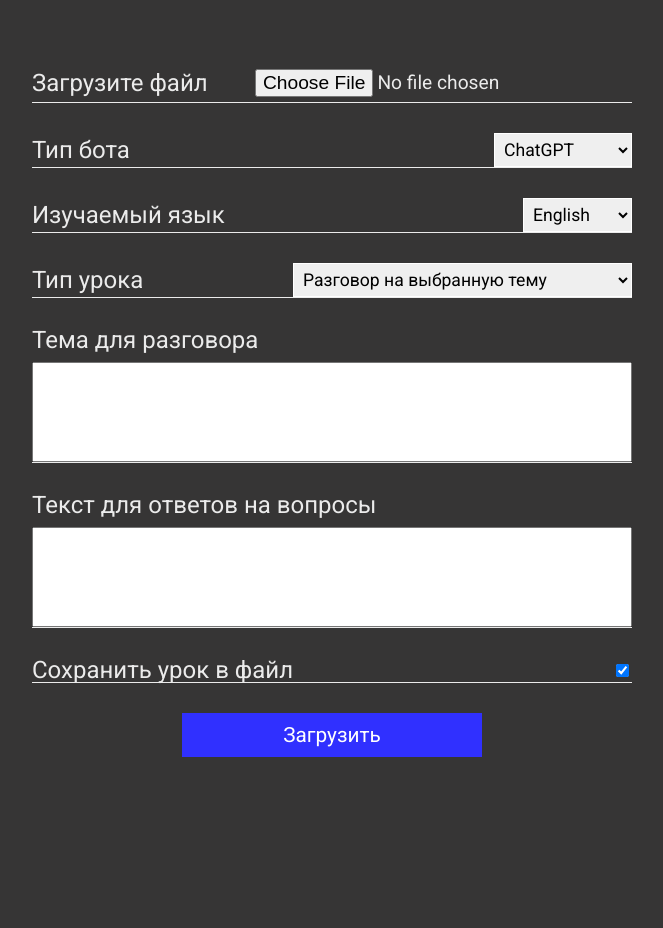
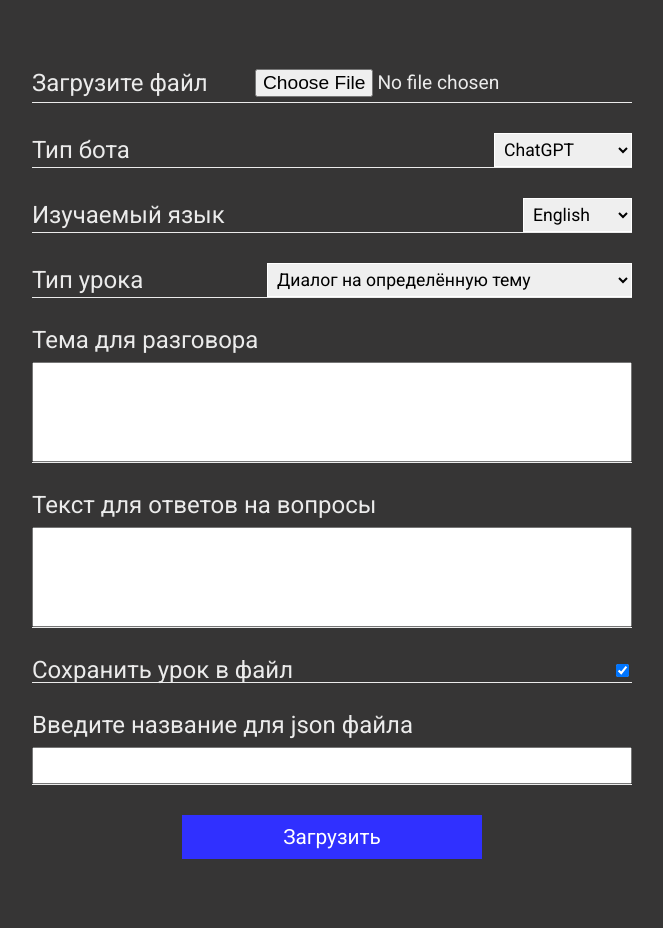
Before and after one commit to danilmash/JSONConstructor, a Flask app: page / in a window 1280 px wide. Shown: the whole page, without its empty margins (308-971 px from the left). Run offline with Flask 3, Linux system fonts and the light colour scheme.

Commit message:
Ввод названия файла, другие названия для полей формы

```diff
--- a/app/forms.py
+++ b/app/forms.py
@@ -1,11 +1,20 @@
+# -*- coding: utf-8 -*-
 from flask_wtf import FlaskForm
 from wtforms import BooleanField, SelectField, TextAreaField
 from wtforms import validators
 
 class JSONForm(FlaskForm):
     bot_type = SelectField('Тип бота', choices=[('chat_gpt', 'ChatGPT'), ('yandex_gpt', 'YandexGPT')], validators=[validators.DataRequired()])
-    language = SelectField('Изучаемый язык', choices=[('eng', 'English'), ('ge', 'German')], validators=[validators.DataRequired()])
-    lesson_type = SelectField('Тип уроки', choices=[('topic_speak','Разговор на выбранную тему'), ('words_check', 'Проверка слов на выбранную тему')], validators=[validators.DataRequired()])
-    topic = TextAreaField('Тема урока')
-    text = TextAreaField('Текст для ответов на вопросы')
-    save_to_file = BooleanField('Сохранять урок в файл', default=True)
+
+    role_or_task = SelectField('Изучаемый язык',
+                            choices=[('Представь что ты преподаватель английского языка, а я твой ученик', 'English'),
+                                    ('Представь что ты преподаватель немецкого языка, а я твой ученик', 'German')],
+                            validators=[validators.DataRequired()])
+
+    lesson_type = SelectField('Тип уроки', choices=[('Диалог на определённую тему','Диалог на определённую тему'),
+                                                    ('Проверка слов на определённую тему', 'Проверка слов на определённую тему')],
+                                        validators=[validators.DataRequired()])
+
+    topic_of_dialogue = TextAreaField('Тема урока')
+    text_for_questions = TextAreaField('Текст для ответов на вопросы')
+    save_lesson_to_file = BooleanField('Сохранять урок в файл', default=True)
--- a/app/routes.py
+++ b/app/routes.py
@@ -1,3 +1,4 @@
+# -*- coding: utf-8 -*-
 from flask import render_template, request, jsonify, send_file
 from app import app
 from app.forms import JSONForm
@@ -5,26 +6,29 @@ import json
 import tempfile
 import os
 
+
 @app.route('/', methods=['GET', 'POST'])
 def my_form():
     form = JSONForm()
     if request.method == 'POST':
         data = {
             'bot_type': request.form.get('bot_type'),
-            'language': request.form.get('language'),
+            'role_or_task': request.form.get('role_or_task'),
             'lesson_type': request.form.get('lesson_type'),
-            'topic': request.form.get('topic'),
-            'text': request.form.get('text'),
-            'save_to_file': request.form.get('save_to_file'),
+            'topic_of_dialogue': request.form.get('topic_of_dialogue'),
+            'text_for_questions': request.form.get('text_for_questions'),
+            'save_lesson_to_file': request.form.get('save_lesson_to_file'),
         }
 
-        with tempfile.NamedTemporaryFile(mode='w+', delete=False) as temp_file:
-            json.dump(data, temp_file)
+        with tempfile.NamedTemporaryFile(mode='w+', delete=False, encoding='utf-8') as temp_file:
+            json.dump(data, temp_file, ensure_ascii=False)
             temp_file_path = temp_file.name
 
-        return send_file(temp_file_path, as_attachment=True, download_name='form_data.json')
+        if request.form.get('filename'):
+            return send_file(temp_file_path, as_attachment=True, download_name='%s.json' % (request.form.get('filename')))
+        else:
+            return send_file(temp_file_path, as_attachment=True, download_name='form-data.json')
 
-        os.remove(temp_file_path)
 
 
     return render_template('index.html', form=form)
--- a/app/static/css/style.css
+++ b/app/static/css/style.css
@@ -95,6 +95,10 @@ option {
   padding: 5px 10px;
   font-size: 1.2rem;
 }
+.form__input_input {
+  width: 100%;
+  line-height: 100%;
+}
 .form__input_textarea {
   box-sizing: border-box;
   width: 100%;
--- a/app/static/css/style.scss
+++ b/app/static/css/style.scss
@@ -47,6 +47,11 @@ option {
         padding: 5px 10px;
         font-size: 1.2rem;
 
+        &_input {
+            width: 100%;
+            line-height: 100%;
+        }
+
         &_textarea {
             box-sizing: border-box;
             width: 100%;
--- a/app/templates/index.html
+++ b/app/templates/index.html
@@ -21,8 +21,8 @@
         </div>
 
         <div class="form__input-container">
-            <label class="form__label" for="{{ form.language.id }}">Изучаемый язык</label>
-            {{ form.language(class="form__input form__input_select") }}
+            <label class="form__label" for="{{ form.role_or_task.id }}">Изучаемый язык</label>
+            {{ form.role_or_task(class="form__input form__input_select") }}
         </div>
 
         <div class="form__input-container">
@@ -31,18 +31,23 @@
         </div>
 
         <div class="form__input-container form__input-container_column">
-            <label class="form__label" for="{{ form.topic.id }}">Тема для разговора</label>
-            {{ form.topic(class="form__input form__input_textarea") }}
+            <label class="form__label" for="{{ form.topic_of_dialogue.id }}">Тема для разговора</label>
+            {{ form.topic_of_dialogue(class="form__input form__input_textarea") }}
         </div>
 
         <div class="form__input-container form__input-container_column">
-            <label class="form__label" for="{{ form.text.id }}">Текст для ответов на вопросы</label>
-            {{ form.text(class="form__input form__input_textarea") }}
+            <label class="form__label" for="{{ form.text_for_questions.id }}">Текст для ответов на вопросы</label>
+            {{ form.text_for_questions(class="form__input form__input_textarea") }}
         </div>
 
         <div class="form__input-container">
-            <label class="form__label" for="{{ form.save_to_file.id }}">Сохранить урок в файл</label>
-            {{ form.save_to_file(class="form__input") }}
+            <label class="form__label" for="{{ form.save_lesson_to_file.id }}">Сохранить урок в файл</label>
+            {{ form.save_lesson_to_file(class="form__input") }}
+        </div>
+
+        <div class="form__input-container">
+            <label class="form__label" for="#filename">Введите название для json файла</label>
+            <input type="text" name="filename" id="filename" class="form__input form__input_input">
         </div>
         <button class="form__submit" type="submit">Загрузить</button>
     </form>
@@ -69,11 +74,11 @@
 
         function fillForm(data) {
             document.querySelector('.form__input[name="bot_type"]').value = data.bot_type;
-            document.querySelector('.form__input[name="language"]').value = data.language;
+            document.querySelector('.form__input[name="role_or_task"]').value = data.role_or_task;
             document.querySelector('.form__input[name="lesson_type"]').value = data.lesson_type;
-            document.querySelector('.form__input[name="topic"]').value = data.topic;
-            document.querySelector('.form__input[name="text"]').value = data.text;
-            document.querySelector('.form__input[name="save_to_file"]').value = data.save_to_file;
+            document.querySelector('.form__input[name="topic_of_dialogue"]').value = data.topic_of_dialogue;
+            document.querySelector('.form__input[name="text_for_questions"]').value = data.text_for_questions;
+            document.querySelector('.form__input[name="save_lesson_to_file"]').value = data.save_lesson_to_file;
             // Продолжайте аналогично для других полей формы
         }
 
```
Also changed, not shown: 1 other file.
